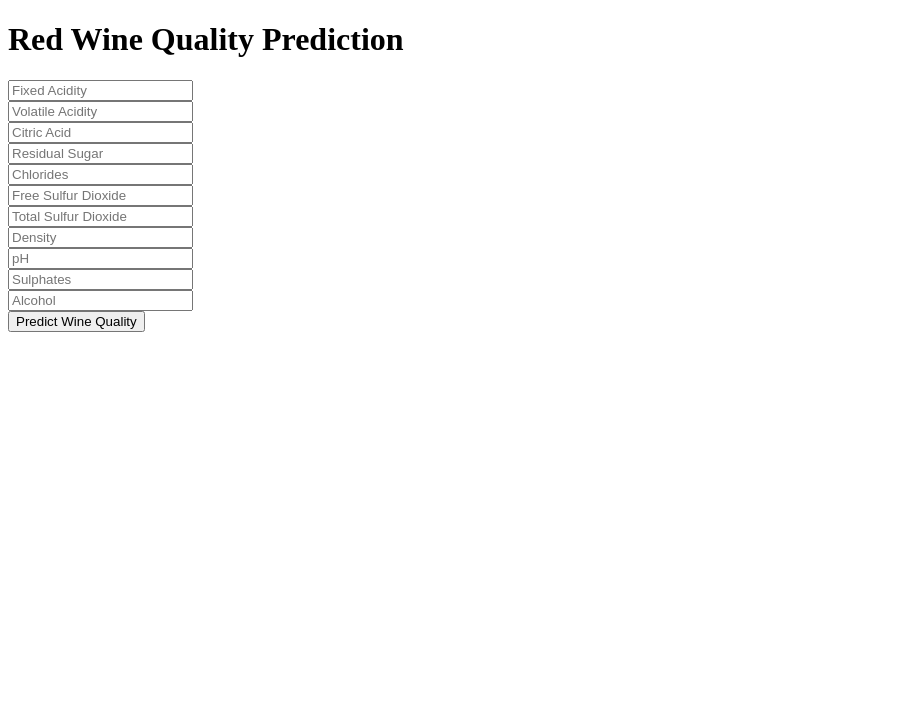
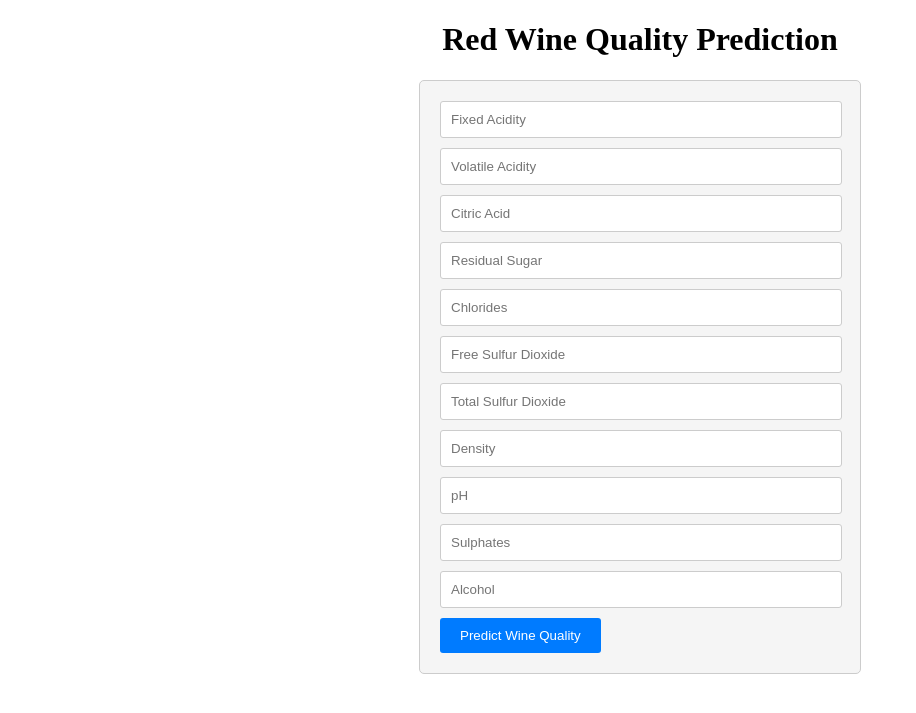
Before and after one commit to sahilfaizal01/Wine-Quality-Prediction-Using-Machine-Learning, a Flask app: page / in a window 1280 px wide. Shown: the top 713 px of the page, without its empty margins (0-916 px from the left). Run offline with Flask 3, Linux system fonts and the light colour scheme; parts of the project's set-up code (start-up, migrations or seed data) failed here and were passed over.

Commit message:
html file

```diff
--- a/templates/home.html
+++ b/templates/home.html
@@ -1,17 +1,47 @@
 <!DOCTYPE html>
-<html >
+<html>
+<head>
+    <style>
+        h1{
+            text-align: center;
+        }
+        form {
+            width: 400px;
+            margin: 0 auto ;
+            padding: 20px 20px 20px 20px;
+            border: 1px solid #ccc;
+            border-radius: 5px;
+            background-color: #f5f5f5;
+        }
 
-<head>
-  <meta charset="UTF-8">
-  <title>ML API</title>
-  <link href='https://fonts.googleapis.com/css?family=Pacifico' rel='stylesheet' type='text/css'>
-<link href='https://fonts.googleapis.com/css?family=Arimo' rel='stylesheet' type='text/css'>
-<link href='https://fonts.googleapis.com/css?family=Hind:300' rel='stylesheet' type='text/css'>
-<link href='https://fonts.googleapis.com/css?family=Open+Sans+Condensed:300' rel='stylesheet' type='text/css'>
+        label {
+            display: block;
+            margin-bottom: 5px;
+        }
 
+        input[type="text"] {
+            width: 380px;
+            padding: 10px 10px 10px 10px;
+            margin-bottom: 10px;
+            border: 1px solid #ccc;
+            border-radius: 3px;
+        }
 
+        button {
+            background-color: #007bff;
+            color: #fff;
+            padding: 10px 20px;
+            border: none;
+            border-radius: 3px;
+            cursor: pointer;
+        }
+
+        button:hover {
+            background-color: #0056b3;
+        }
+
+    </style>
 </head>
-
 <body>
     <div class="login">
         <h1>Red Wine Quality Prediction</h1>
```
Lines whose indentation alone changed are shown as unchanged.
